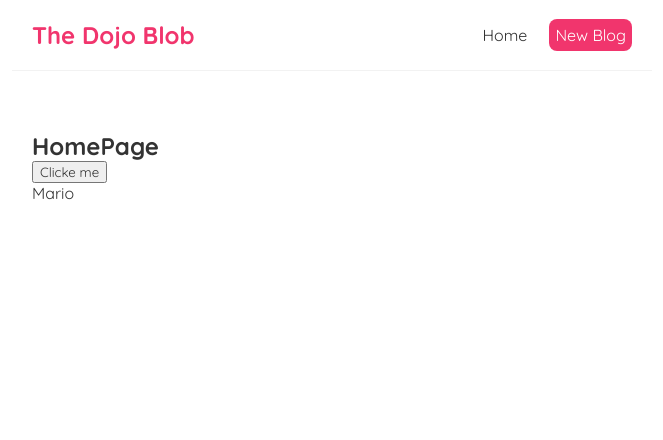
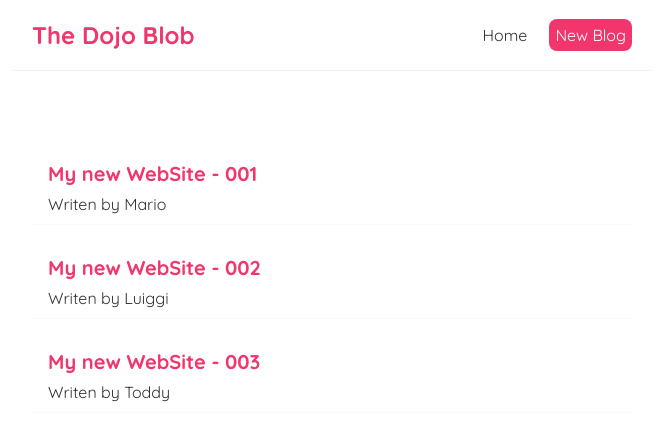
Before and after one commit to rlinsdev/Full-React, a React (Create React App) app: page / in a window 1280 px wide. Shown: the top 440 px of the page, without its empty margins (308-971 px from the left). Built offline with nearby package versions, Linux system fonts and the light colour scheme.

Commit message:
interaction with list

```diff
--- a/src/Home.js
+++ b/src/Home.js
@@ -1,18 +1,19 @@
 import { useState } from 'react';
 
 const Home = () => {
-    const [name, setName] = useState('Mario');
-
-
-  const handleClick = () => {
-    setName('Luigi')
-  };
-
+  const [blobs, setBlobs] = useState([
+    { title: 'My new WebSite - 001', body:'lorem ipsum...', author:'Mario', id:1 },
+    { title: 'My new WebSite - 002', body:'lorem ipsum...', author:'Luiggi', id:2 },
+    { title: 'My new WebSite - 003', body:'lorem ipsum...', author:'Toddy', id:3 },
+  ])
   return (
     <div className='home'>
-      <h2>HomePage</h2>
-      <button onClick={handleClick}>Clicke me</button>
-      <p>{name}</p>
+    {blobs.map((blog) => (
+      <div className="blog-preview" key={blog.id}>
+        <h2> { blog.title } </h2>
+        <p>Writen by { blog.author }</p>
+      </div>
+    ))}
     </div>
   );
 };
--- a/src/index.css
+++ b/src/index.css
@@ -33,3 +33,17 @@
   margin: 40px auto;
   padding: 20px;
 }
+/* blog previews / list */
+.blog-preview {
+  padding: 10px 16px;
+  margin: 20px 0;
+  border-bottom: 1px solid #fafafa;
+}
+.blog-preview:hover {
+  box-shadow: 1px 3px 5px rgba(0,0,0,0.1);
+}
+.blog-preview h2 {
+  font-size: 20px;
+  color: #f1356d;
+  margin-bottom: 8px;
+}
```
